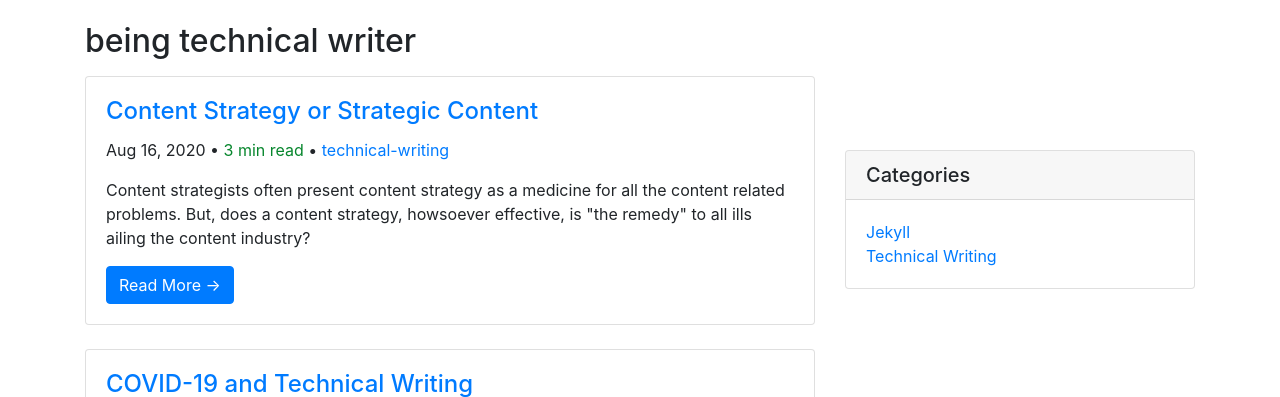
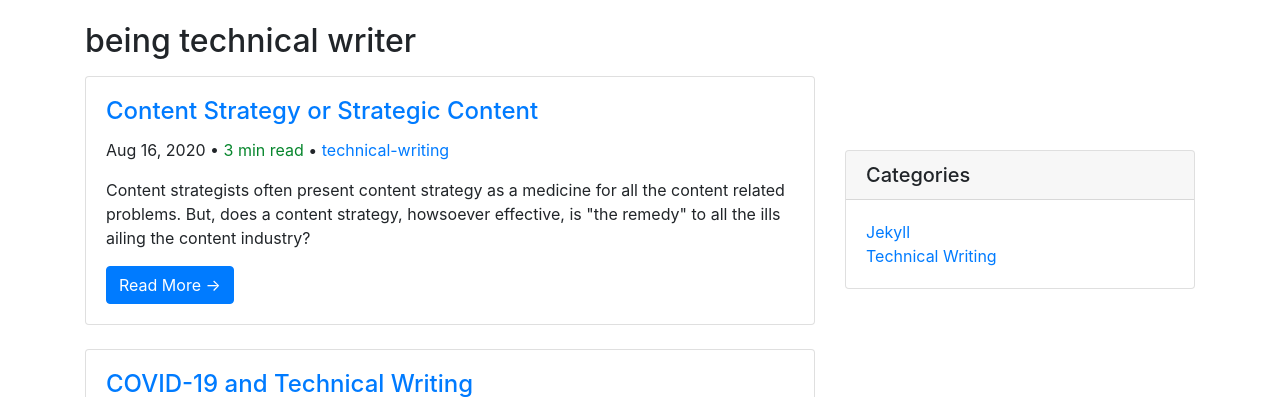
Before and after one commit to gautriv/gautriv.github.io, a Jekyll site: the page built from index.html, in a window 1280 px wide. Shown: the part 318-715 px from the top of the page. Built offline with Jekyll 4.4.1, drawn with Linux system fonts in a browser that asks for light colours; nearby versions of some CDN libraries; comment, search, counter and statistics services are not loaded; a style sheet for code colours, icons or effects is not loaded.

```diff
--- a/_posts/2020-08-16-Strategy-Strategic.md
+++ b/_posts/2020-08-16-Strategy-Strategic.md
@@ -2,12 +2,12 @@
 title: Content Strategy or Strategic Content
 category: technical-writing
 permalink: /ContentStrategyVsStrategicContent/
-description: Content strategists often present content strategy as a medicine for all the content related problems. But, does a content strategy, howsoever effective, is "the remedy" to all ills ailing the content industry?
+description: Content strategists often present content strategy as a medicine for all the content related problems. But, does a content strategy, howsoever effective, is "the remedy" to all the ills ailing the content industry?
 ---
 
 **Content is like a movie. It should display emotion, action, friendship, love, and above all, it should have a story, albeit an interesting one.**
 
-Of late, I'm hearing a lot about the content strategy and its effectiveness in dealing with many content problems (for example, content accuracy, reuse, visualization, or minimalism). Content strategists often present content strategy as a medicine for all the content related problems. But, does a content strategy, howsoever effective, is "the remedy" to all ills ailing the content industry?
+Of late, I'm hearing a lot about the content strategy and its effectiveness in dealing with many content problems (for example, content accuracy, reuse, visualization, or minimalism). Content strategists often present content strategy as a medicine for all the content related problems. But, does a content strategy, howsoever effective, is "the remedy" to all the ills ailing the content industry?
 
 Before I talk about my problems with the content strategy and its outcome, let's first understand what content strategy is.
 
```
Also changed, not shown: favicon.ico.
